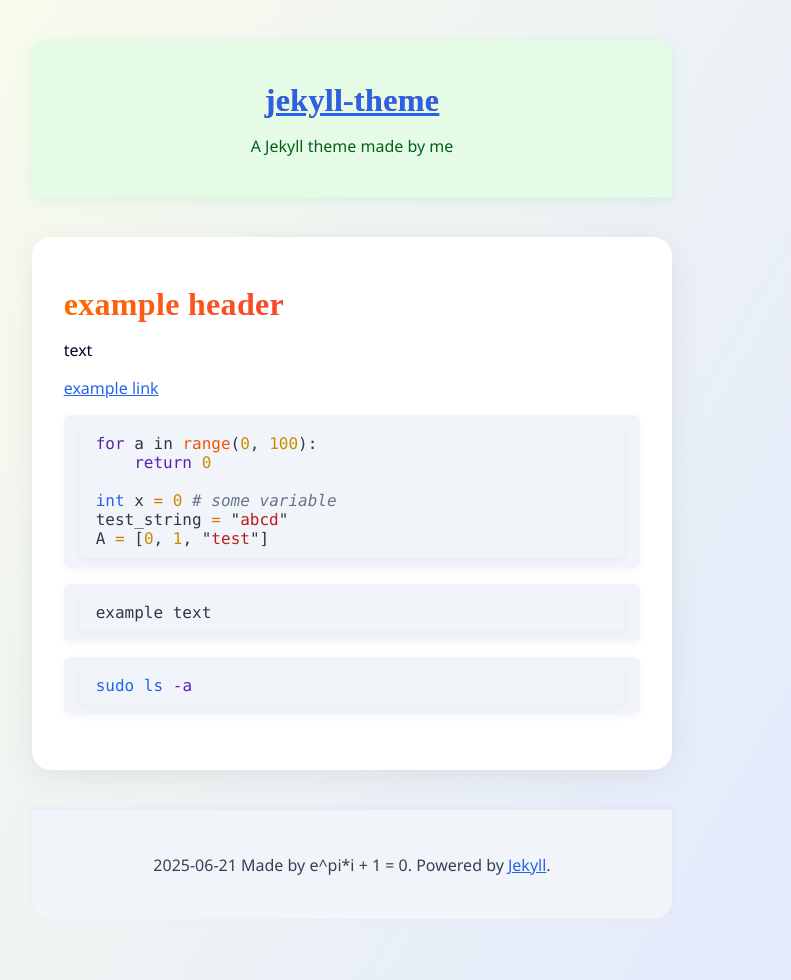
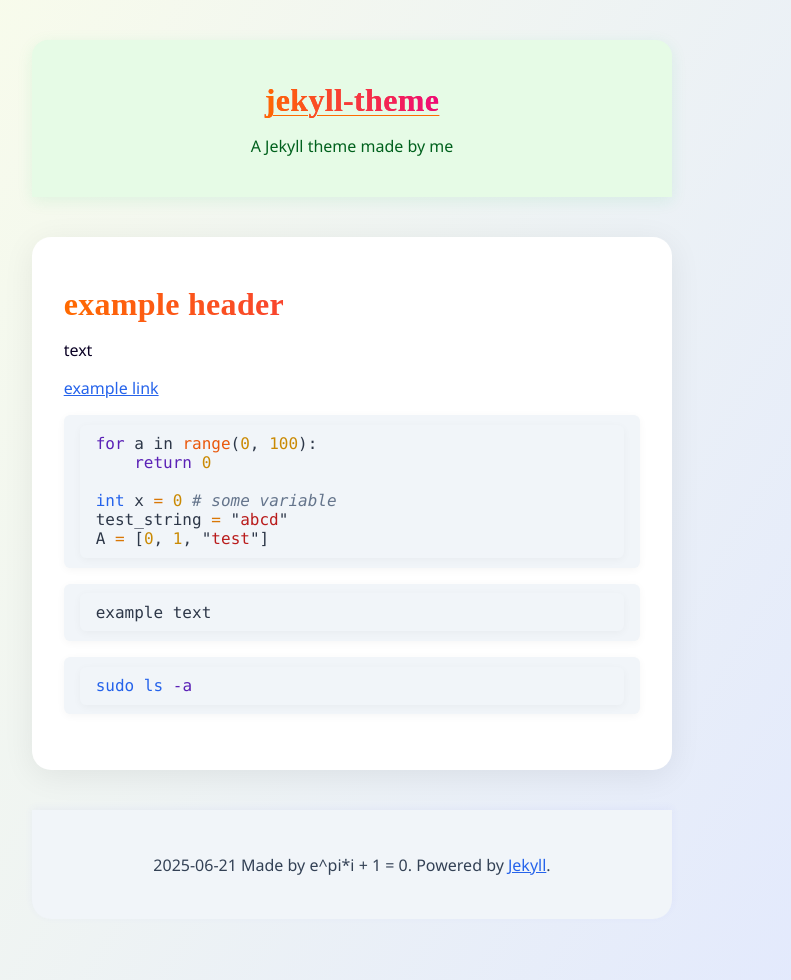
Before and after one commit to Jakub314159265/jekyll-theme, a Jekyll site: the page built from index.md, in a window 1280 px wide. Shown: the whole page, without its empty margins (288-1079 px from the left). Built offline with Jekyll 4.4.1, drawn with Linux system fonts in a browser that asks for light colours.

Commit message:
better links in headers

```diff
--- a/_sass/base.scss
+++ b/_sass/base.scss
@@ -11,11 +11,21 @@ body {
 header {
   background: #e6fbe6;
   color: #00611d;
-  padding: 2rem 1.5rem 1.5rem 1.5rem;
+  padding: 2rem 1.5rem 1.5rem;
   border-radius: 1rem 1rem 0 0;
   box-shadow: 0 4px 16px rgba(34,197,94,0.10);
   margin-bottom: 2.5rem;
   text-align: center;
+
+  a {
+    font-family: 'Merriweather', serif;
+    background: linear-gradient(90deg, #ff6a00, #ee0979);
+    -webkit-background-clip: text;
+    background-clip: text;
+    color: transparent;
+    margin: 0.6rem 0;
+    letter-spacing: 0.01em;
+  }
 }
 
 h1, h2, h3, h4, h5, h6 {
@@ -24,32 +34,43 @@ h1, h2, h3, h4, h5, h6 {
   -webkit-background-clip: text;
   background-clip: text;
   color: transparent;
-  margin-top: 0.6rem;
-  margin-bottom: 0.6rem;
+  margin: 0.6rem 0;
   letter-spacing: 0.01em;
+
+  a {
+    font-family: inherit;
+    background: inherit;
+    -webkit-background-clip: inherit;
+    background-clip: inherit;
+    color: transparent;
+    text-decoration: underline;
+    text-decoration-thickness: 1px;
+    text-underline-offset: 4px;
+    text-decoration-color: #ff6a00;
+    font-weight: bold;
+    transition: text-decoration-color 0.3s;
+
+    &:hover {
+      background: linear-gradient(90deg, #22c55e, #2563eb);
+      -webkit-background-clip: text;
+      background-clip: text;
+      color: transparent;
+      text-decoration-thickness: 3px;
+      text-decoration-color: #22c55e;
+    }
+  }
 }
 
-h1 a, h2 a, h3 a, h4 a, h5 a, h6 a {
-  color: #2563eb;
-  text-decoration: underline;
-  border-bottom: none;
-  font-weight: bold;
-  transition: color 0.2s, text-decoration-color 0.2s;
-}
-h1 a:hover, h2 a:hover, h3 a:hover, h4 a:hover, h5 a:hover, h6 a:hover {
-  color: #22c55e;
-  text-decoration-color: #22c55e;
-}
-
-a {
+a:not(h1 a):not(h2 a):not(h3 a):not(h4 a):not(h5 a):not(h6 a) {
   color: #2563eb;
   text-decoration: underline;
   border-bottom: none;
   transition: color 0.2s, text-decoration-color 0.2s;
-}
-a:hover {
-  color: #22c55e;
-  text-decoration-color: #22c55e;
+
+  &:hover {
+    color: #22c55e;
+    text-decoration-color: #22c55e;
+  }
 }
 
 main, .post, .content {
@@ -73,18 +94,20 @@ code, pre {
 }
 
 /* Syntax highlighting for light theme */
-.highlight .k   { color: #5b21b6; }
-.highlight .s   { color: #b91c1c; }
-.highlight .mi  { color: #ca8a04; }
-.highlight .nb  { color: #2563eb; }
-.highlight .nv  { color: #059669; }
-.highlight .c1, .highlight .c { color: #64748b; font-style: italic; }
-.highlight .o   { color: #d97706; }
-.highlight .nn  { color: #0e7490; }
-.highlight .nf  { color: #ea580c; }
-.highlight .bp  { color: #2563eb; }
-.highlight .nt  { color: #5b21b6; }
-.highlight .err { color: #b91c1c; background: #fee2e2; }
+.highlight {
+  .k   { color: #5b21b6; }
+  .s   { color: #b91c1c; }
+  .mi  { color: #ca8a04; }
+  .nb  { color: #2563eb; }
+  .nv  { color: #059669; }
+  .c1, .c { color: #64748b; font-style: italic; }
+  .o   { color: #d97706; }
+  .nn  { color: #0e7490; }
+  .nf  { color: #ea580c; }
+  .bp  { color: #2563eb; }
+  .nt  { color: #5b21b6; }
+  .err { color: #b91c1c; background: #fee2e2; }
+}
 
 ul, ol {
   margin-left: 2.2rem;
```
